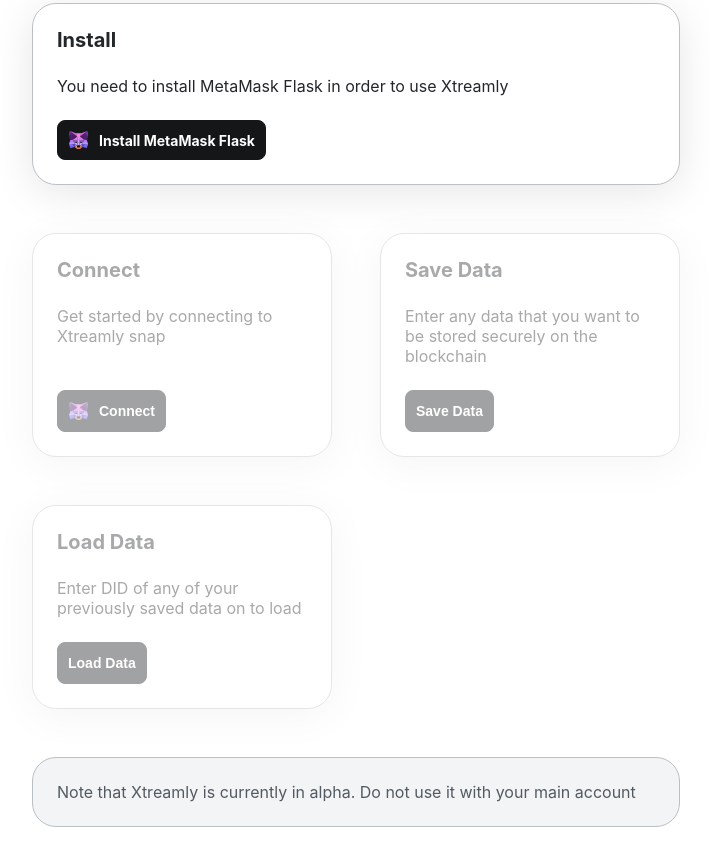
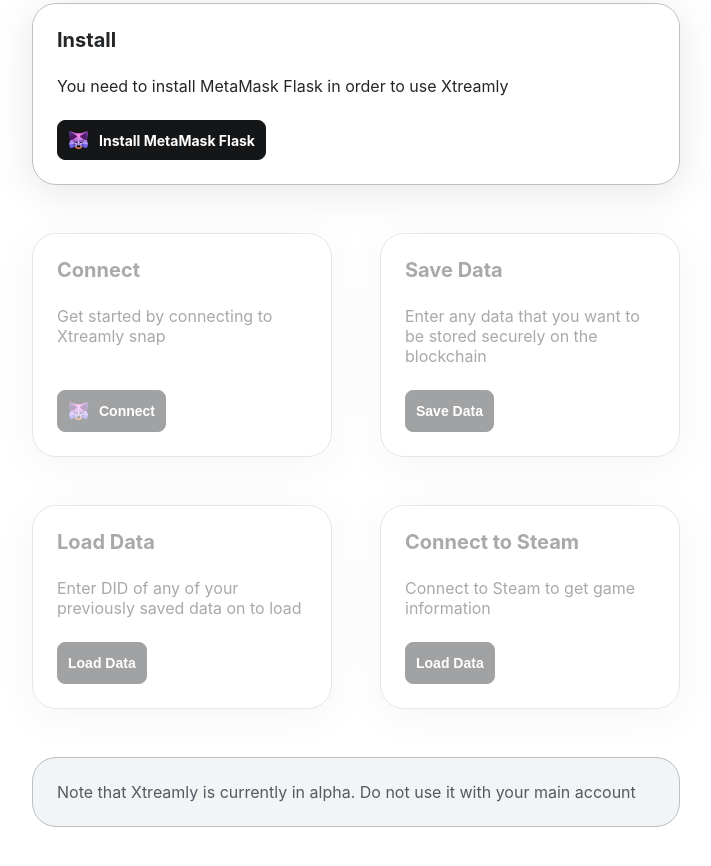
Before and after one commit to Xtreamly-Team/Control_Panel_Dapp_Demo, a Gatsby site: page / in a window 1280 px wide. Shown: the part 312-1178 px from the top of the page, without its empty margins (284-995 px from the left). Built offline with nearby package versions, Linux system fonts and the light colour scheme; Gatsby itself is replaced by a stand-in of ours.

Commit message:
Added Steam

```diff
--- a/src/pages/index.tsx
+++ b/src/pages/index.tsx
@@ -17,6 +17,7 @@
   SaveDataButton,
   LoadDataButton,
 } from '../components';
+import {callSnapConnectToSteam} from '../utils/snap';
 
 const Container = styled.div`
   display: flex;
@@ -138,6 +139,15 @@
     }
   };
 
+  const handleConnectToSteam = async () => {
+    try {
+      await callSnapConnectToSteam();
+    } catch (e) {
+      console.error(e);
+      dispatch({ type: MetamaskActions.SetError, payload: e });
+    }
+  };
+
   const handleSaveDataScenario = async () => {
     try {
       await sendNotificationRemote();
@@ -223,6 +233,25 @@
             !shouldDisplayReconnectButton(state.installedSnap)
           }
         />
+        <Card
+          content={{
+            title: 'Connect to Steam',
+            description:
+              'Connect to Steam to get game information',
+            button: (
+              <LoadDataButton
+                onClick={handleConnectToSteam}
+                disabled={!state.installedSnap}
+              />
+            ),
+          }}
+          disabled={!state.installedSnap}
+          fullWidth={
+            state.isFlask &&
+            Boolean(state.installedSnap) &&
+            !shouldDisplayReconnectButton(state.installedSnap)
+          }
+        />
         {shouldDisplayReconnectButton(state.installedSnap) && (
           <Card
             content={{
--- a/src/utils/snap.ts
+++ b/src/utils/snap.ts
@@ -83,6 +83,18 @@
   console.log(res);
 };
 
+export const callSnapConnectToSteam = async () => {
+  console.log('Calling connect to steam snap');
+  const res =await window.ethereum.request({
+    method: 'wallet_invokeSnap',
+    params: {
+      snapId: defaultSnapOrigin,
+      request: { method: 'steam' },
+    },
+  });
+  console.log(res);
+};
+
 export const sendNotificationRemote = async () => {
   console.log('Going to invoke notif on snap!!');
   await window.ethereum.request({
```
